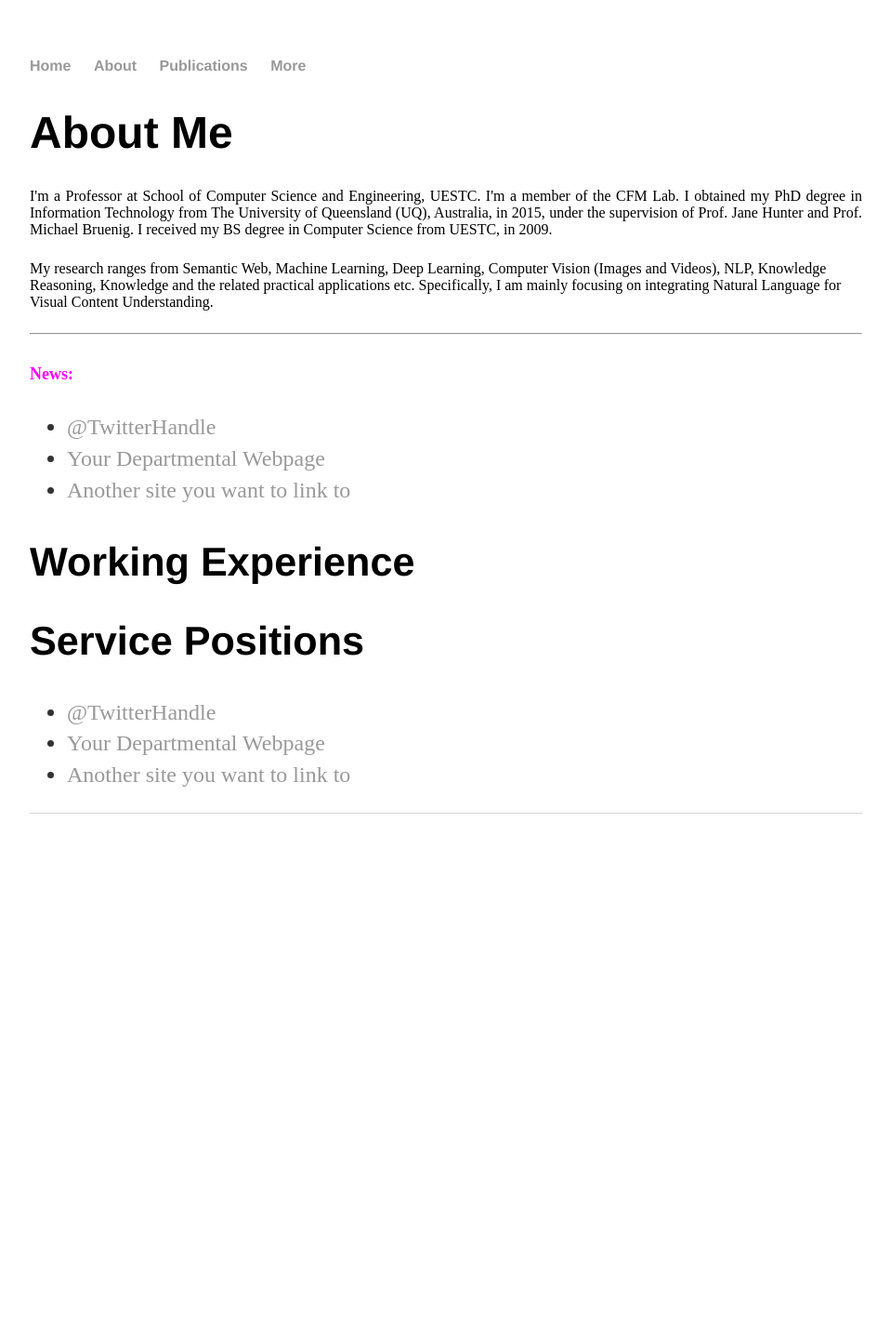
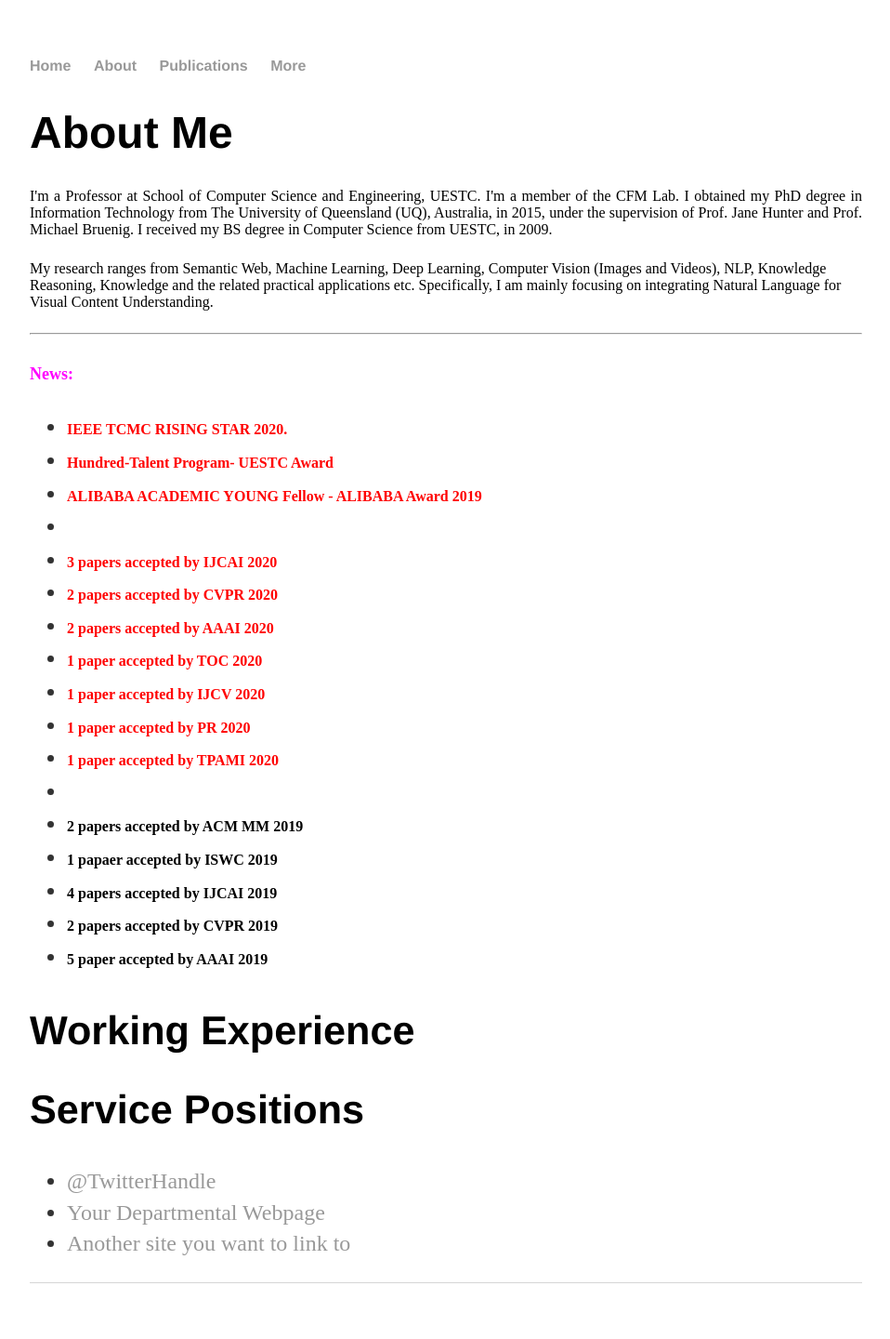
Before and after one commit to lianliGao/lianligao.github.io, a Jekyll site: the page built from about/index.html, in a window 1280 px wide. Shown: the whole page at 93% size, without its empty margins (160-1118 px from the left). Built offline with Jekyll 4.4.1, drawn with Linux system fonts in a browser that asks for light colours; before the commit the page ends 935 px from its top, so only the background shows below that.

Commit message:
Update index.html

```diff
--- a/about/index.html
+++ b/about/index.html
@@ -11,9 +11,23 @@ title: About lianli gao
 <hr>
 <p><font color="#ff00ff" face="times new roman, serif" size="4"><b>News:</b></font></p>
 			<ul>
-				<li><a href="#">@TwitterHandle</a></li>
-				<li><a href="#">Your Departmental Webpage</a></li>
-				<li><a href="#">Another site you want to link to</a></li>
+				<li><font color="#ff0000" face="times new roman, serif" size="3"><b>IEEE TCMC RISING STAR 2020.</b></font></li>
+				<li><font color="#ff0000" face="times new roman, serif" size="3"><b>Hundred-Talent Program- UESTC Award</b></font></li>
+		        	<li><font color="#ff0000" face="times new roman, serif" size="3"><b>ALIBABA ACADEMIC YOUNG Fellow - ALIBABA Award 2019</b></font></li>
+		        	<li><font color="#ff0000" face="times new roman, serif" size="3"><b><br /></b></font></li>
+				<li><font color="#ff0000" face="times new roman, serif" size="3"><b>3 papers accepted by IJCAI 2020</b></font></li>
+			        <li><font color="#ff0000" face="times new roman, serif" size="3"><b>2 papers accepted by CVPR 2020</b></font></li>
+				<li><font color="#ff0000" face="times new roman, serif" size="3"><b>2 papers accepted by AAAI 2020</b></font></li>
+				<li><font color="#ff0000" face="times new roman, serif" size="3"><b>1 paper accepted by TOC 2020</b></font></li>
+				<li><font color="#ff0000" face="times new roman, serif" size="3"><b>1 paper accepted by IJCV 2020</b></font></li>
+				<li><font color="#ff0000" face="times new roman, serif" size="3"><b>1 paper accepted by PR 2020</b></font></li>
+				<li><font color="#ff0000" face="times new roman, serif" size="3"><b>1 paper accepted by TPAMI 2020</b></font></li>
+				<li><font color="#ff0000" face="times new roman, serif" size="3"><b><br /></b></font></li>
+				<li><font color="#000000" face="times new roman, serif" size="3"><b>2 papers accepted by ACM MM 2019</b></font></li>
+				<li><font color="#000000" face="times new roman, serif" size="3"><b>1 papaer accepted by ISWC 2019</b></font></li>
+				<li><font color="#000000" face="times new roman, serif" size="3"><b>4 papers accepted by IJCAI 2019</b></font></li>
+				<li><font color="#000000" face="times new roman, serif" size="3"><b>2 papers accepted by CVPR 2019</b></font></li>
+				<li><font color="#000000" face="times new roman, serif" size="3"><b>5 paper accepted by AAAI 2019</b></font></li>
 				</ul>
 <h2> Working Experience</h2>
 <h2>Service Positions</h2>
```
